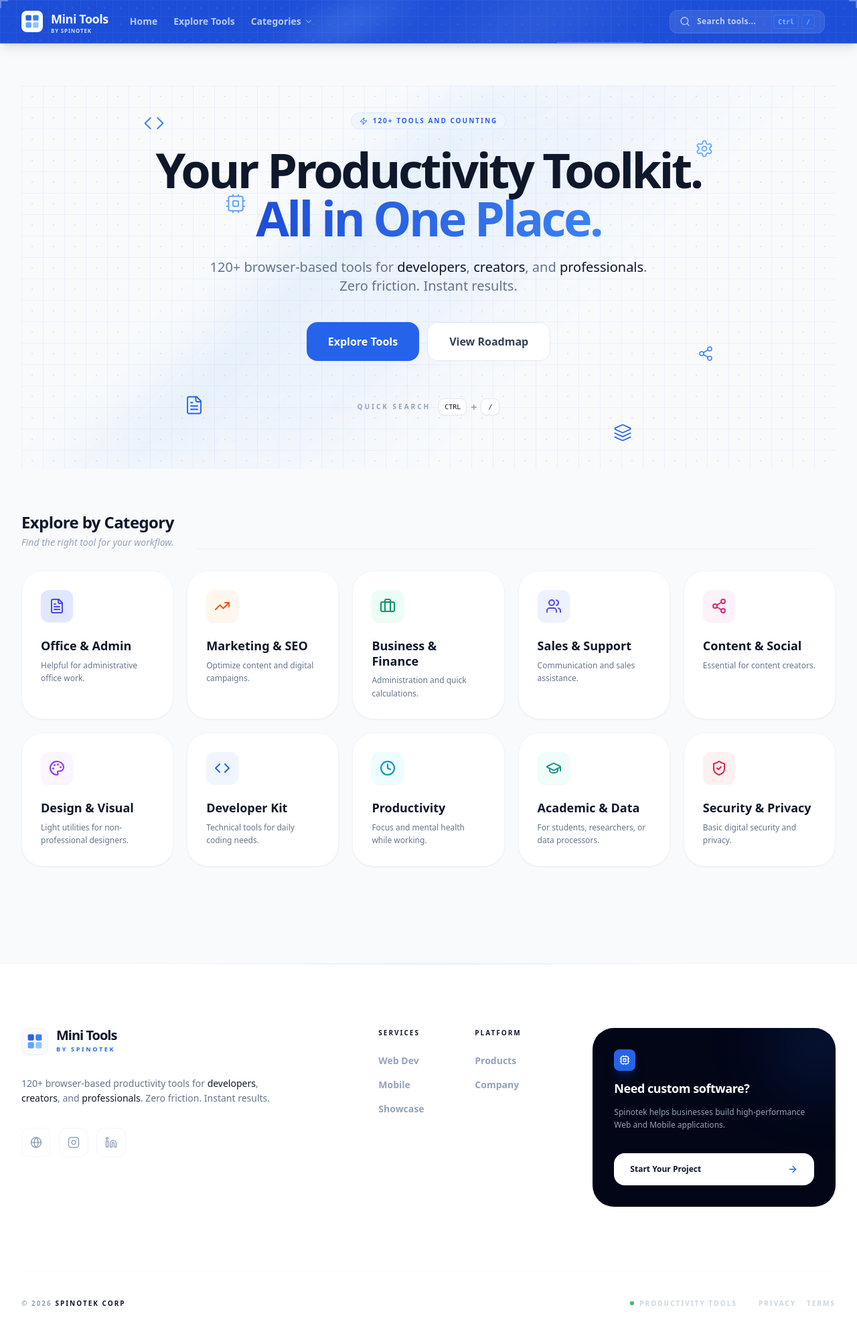
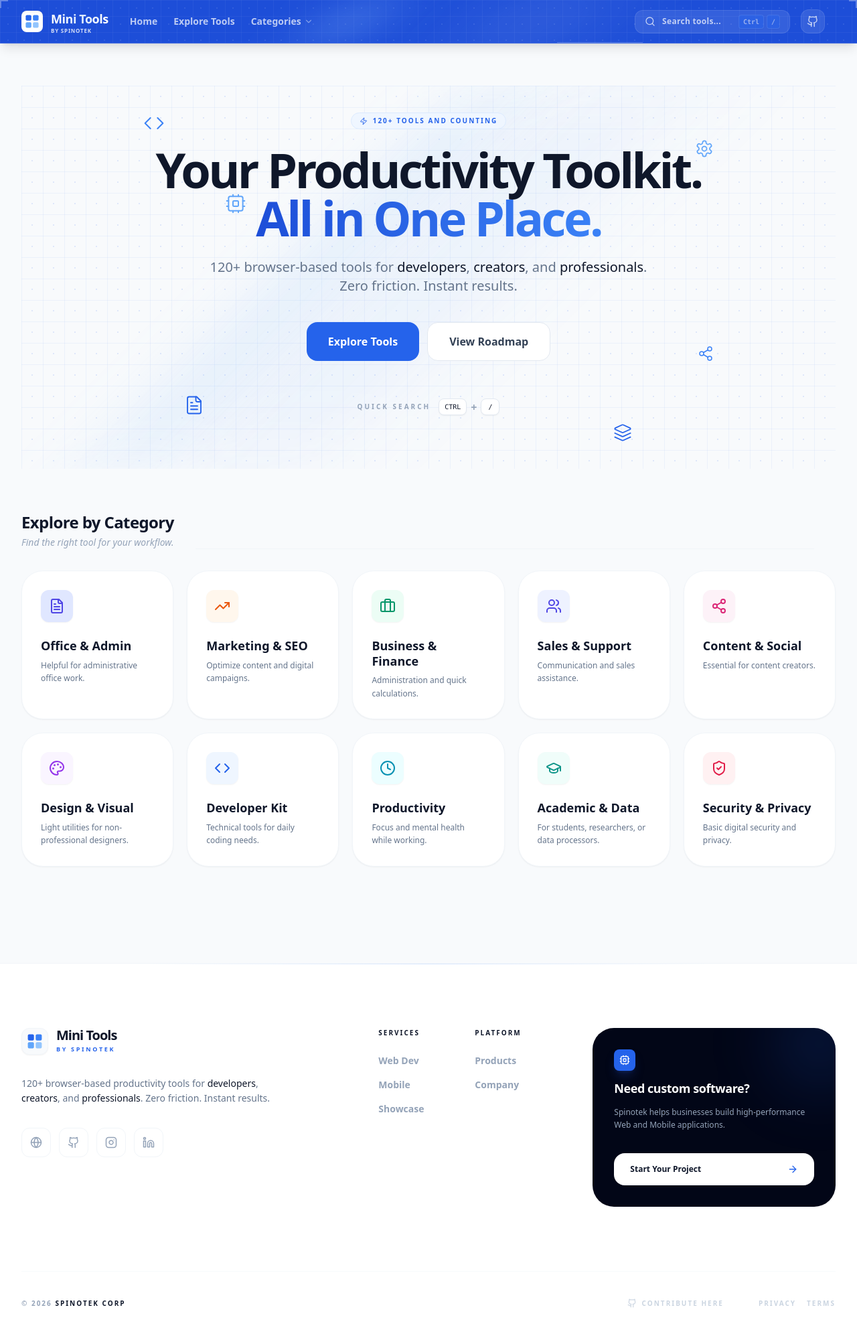
Before and after one commit to Spinotek-Organization/minitools, a React (Vite) app: page / in a window 1280 px wide. Shown: the top 1992 px of the page at 67% size. Built offline with nearby package versions, Linux system fonts and the light colour scheme.

Commit message:
feat: Add comprehensive project README, update SEO and social meta tags, and include new OG image.

```diff
--- a/index.html
+++ b/index.html
@@ -5,30 +5,30 @@
   <meta charset="UTF-8" />
   <link rel="icon" type="image/svg+xml" href="/favicon.svg" />
   <meta name="viewport" content="width=device-width, initial-scale=1.0" />
-  <title>Mini Tools by Spinotek | Professional Utility Suite for Everyone</title>
+  <title>Mini Tools by Spinotek | Your Productivity Toolkit</title>
 
   <!-- Primary Meta Tags -->
-  <meta name="title" content="Mini Tools by Spinotek | Professional Utility Suite for Everyone" />
+  <meta name="title" content="Mini Tools by Spinotek | Your Productivity Toolkit" />
   <meta name="description"
-    content="Access over 120+ specialized tools for developers, marketers, and business owners. Fast, secure, and privacy-focused utility suite by Spinotek." />
+    content="120+ browser-based productivity tools for developers, creators, and professionals. Zero friction. Instant results. Free and open source." />
   <meta name="keywords"
-    content="developer tools, SEO tools, business calculator, productivity tools, spinotek, utility suite" />
+    content="productivity tools, developer tools, online tools, free tools, text tools, code tools, business tools, spinotek, mini tools" />
 
   <!-- Open Graph / Facebook -->
   <meta property="og:type" content="website" />
-  <meta property="og:url" content="https://tools.spinotek.com/" />
-  <meta property="og:title" content="Mini Tools by Spinotek | Professional Utility Suite" />
+  <meta property="og:url" content="https://minitools.spinotek.com/" />
+  <meta property="og:title" content="Mini Tools by Spinotek | Your Productivity Toolkit" />
   <meta property="og:description"
-    content="Access over 120+ specialized tools for developers, marketers, and business owners. Fast, secure, and privacy-focused." />
-  <meta property="og:image" content="/img/spinotek-symbol.png" />
+    content="120+ browser-based productivity tools for developers, creators, and professionals. Zero friction. Instant results." />
+  <meta property="og:image" content="https://minitools.spinotek.com/og-image.png" />
 
   <!-- Twitter -->
   <meta property="twitter:card" content="summary_large_image" />
-  <meta property="twitter:url" content="https://tools.spinotek.com/" />
-  <meta property="twitter:title" content="Mini Tools by Spinotek | Professional Utility Suite" />
+  <meta property="twitter:url" content="https://minitools.spinotek.com/" />
+  <meta property="twitter:title" content="Mini Tools by Spinotek | Your Productivity Toolkit" />
   <meta property="twitter:description"
-    content="Access over 120+ specialized tools for developers, marketers, and business owners. Fast, secure, and privacy-focused." />
-  <meta property="twitter:image" content="/img/spinotek-symbol.png" />
+    content="120+ browser-based productivity tools for developers, creators, and professionals. Zero friction. Instant results." />
+  <meta property="twitter:image" content="https://minitools.spinotek.com/og-image.png" />
 
   <!-- Google Analytics placeholder (Initialization handled in main.jsx) -->
   <script async src="https://www.googletagmanager.com/gtag/js?id=G-XXXXXXXXXX"></script>
--- a/src/components/shared/Footer.jsx
+++ b/src/components/shared/Footer.jsx
@@ -1,6 +1,6 @@
 import React from 'react';
 import { Link } from 'react-router-dom';
-import { Globe, ArrowRight, Instagram, Linkedin, Cpu } from 'lucide-react';
+import { Globe, ArrowRight, Instagram, Linkedin, Cpu, Github } from 'lucide-react';
 import Logo from './Logo';
 
 export default function Footer() {
@@ -33,6 +33,7 @@ export default function Footer() {
                         {/* Social Media - Premium Style */}
                         <div className="flex items-center gap-3">
                             <SocialLink href="https://spinotek.com" icon={<Globe size={18} />} label="Website" />
+                            <SocialLink href="https://github.com/Spinotek-Organization/minitools" icon={<Github size={18} />} label="GitHub" />
                             <SocialLink href="https://www.instagram.com/spinotekcorp/" icon={<Instagram size={18} />} label="Instagram" />
                             <SocialLink href="https://www.linkedin.com/company/spinotek-corp/" icon={<Linkedin size={18} />} label="LinkedIn" />
                         </div>
@@ -90,10 +91,16 @@ export default function Footer() {
                     </div>
 
                     <div className="flex items-center gap-8 text-[10px] font-black text-slate-300 uppercase tracking-[0.2em]">
-                        <span className="flex items-center gap-2">
-                            <span className="w-1.5 h-1.5 bg-green-500 rounded-full animate-pulse" />
-                            PRODUCTIVITY TOOLS
-                        </span>
+                        <a
+                            href="https://github.com/Spinotek-Organization/minitools"
+                            target="_blank"
+                            rel="noreferrer"
+                            className="flex items-center gap-2 hover:text-blue-600 transition-colors group"
+                        >
+                            <Github size={14} className="group-hover:scale-110 transition-transform" />
+                            Contribute Here
+                            <ArrowRight size={12} className="opacity-0 -translate-x-2 group-hover:opacity-100 group-hover:translate-x-0 transition-all" />
+                        </a>
                         <div className="flex items-center gap-4">
                             <span className="hover:text-slate-900 cursor-help transition-colors">Privacy</span>
                             <span className="hover:text-slate-900 cursor-help transition-colors">Terms</span>
--- a/src/components/shared/Navbar.jsx
+++ b/src/components/shared/Navbar.jsx
@@ -1,6 +1,6 @@
 import React, { useState, Fragment } from 'react';
 import { Link } from 'react-router-dom';
-import { Search, Menu as MenuIcon, X, ChevronDown } from 'lucide-react';
+import { Search, Menu as MenuIcon, X, ChevronDown, Github } from 'lucide-react';
 import { Menu, Transition } from '@headlessui/react';
 import { CATEGORIES } from '../../data/categories';
 import Logo from './Logo';
@@ -109,6 +109,17 @@ export default function Navbar() {
                             </div>
                         </button>
 
+                        {/* GitHub Link */}
+                        <a
+                            href="https://github.com/Spinotek-Organization/minitools"
+                            target="_blank"
+                            rel="noreferrer"
+                            className="hidden md:flex items-center justify-center w-9 h-9 bg-white/10 border border-white/10 rounded-xl text-white/70 hover:text-white hover:bg-white/20 transition-all"
+                            title="View on GitHub"
+                        >
+                            <Github size={18} />
+                        </a>
+
                         <div className="flex items-center gap-2">
                             {/* Mobile Menu Toggle */}
                             <button className="md:hidden p-2 text-white/70 hover:text-white transition-colors" onClick={() => setIsMobileMenuOpen(!isMobileMenuOpen)}>
```
Also changed, not shown: public/og-image.png (added), 1 other file (tests, documents, lock files or other folders).
